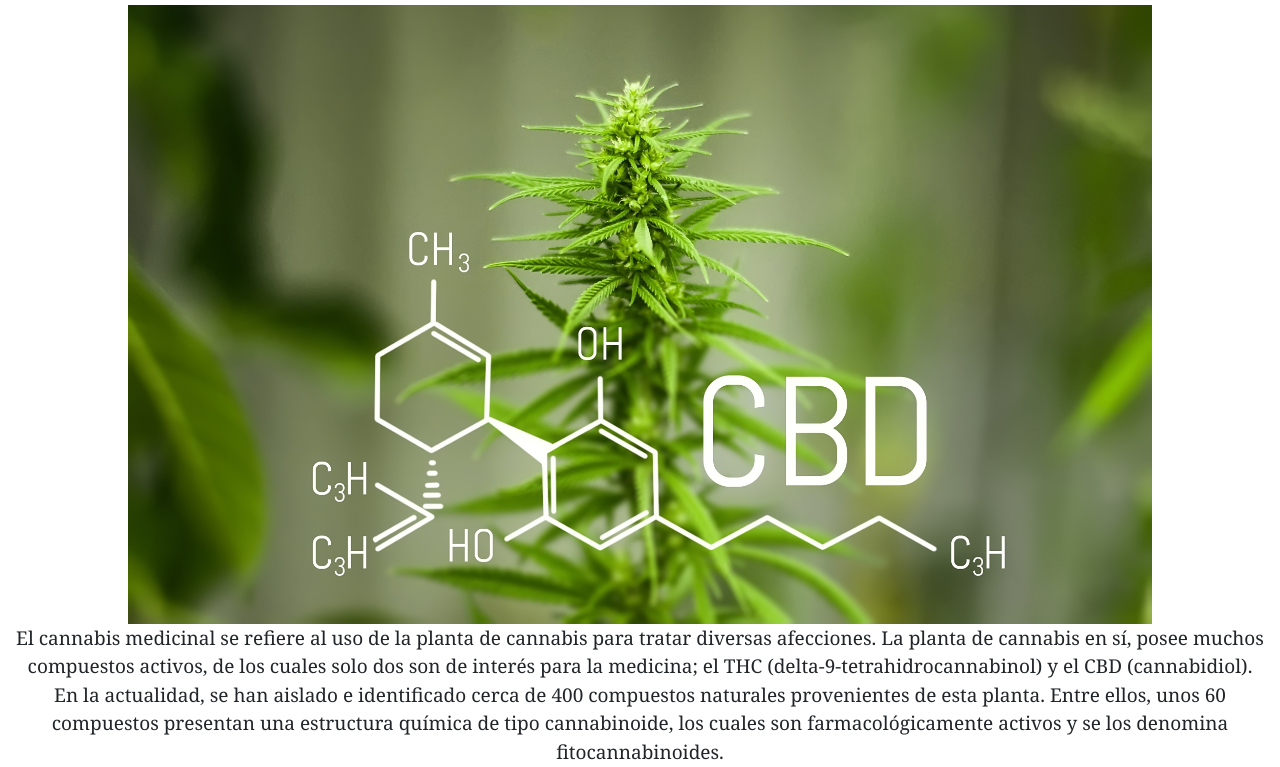
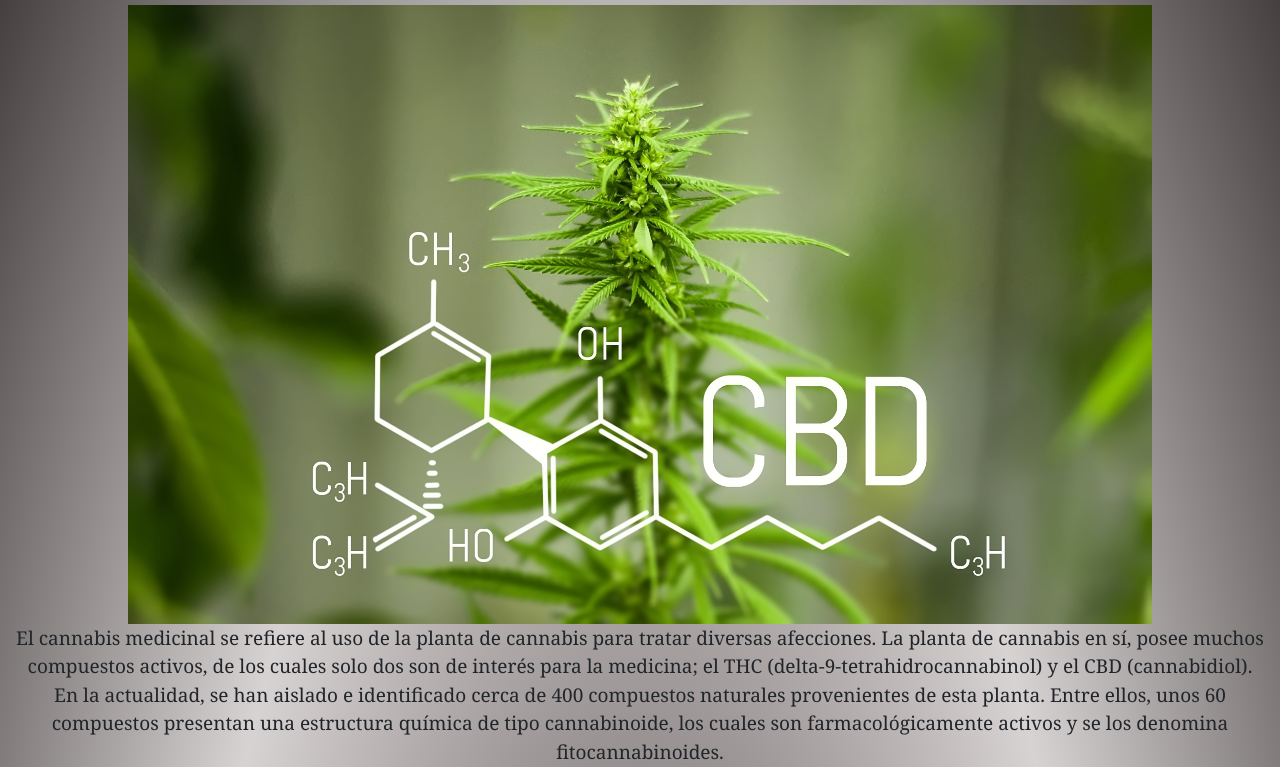
Before and after one commit to GeronimoVenzi/CannabisMedicinal, a plain HTML site: page index.html in a window 1280 px wide. Shown: the part 267-1034 px from the top of the page. Drawn offline with nearby package versions, Linux system fonts and the light colour scheme.

Commit message:
Gradiente al body

```diff
--- a/assets/stylos.css
+++ b/assets/stylos.css
@@ -1,8 +1,12 @@
 *{
     font-family: Arial, Helvetica, sans-serif;
+
 }
 /* SECCION INICIO! */
 
+body{
+    background: radial-gradient(rgb(89, 81, 81) 0%, rgb(216, 211, 211) 50%, rgb(41, 35, 35) 100%);
+}
 section{
     margin-top: 50px;
 }
```
